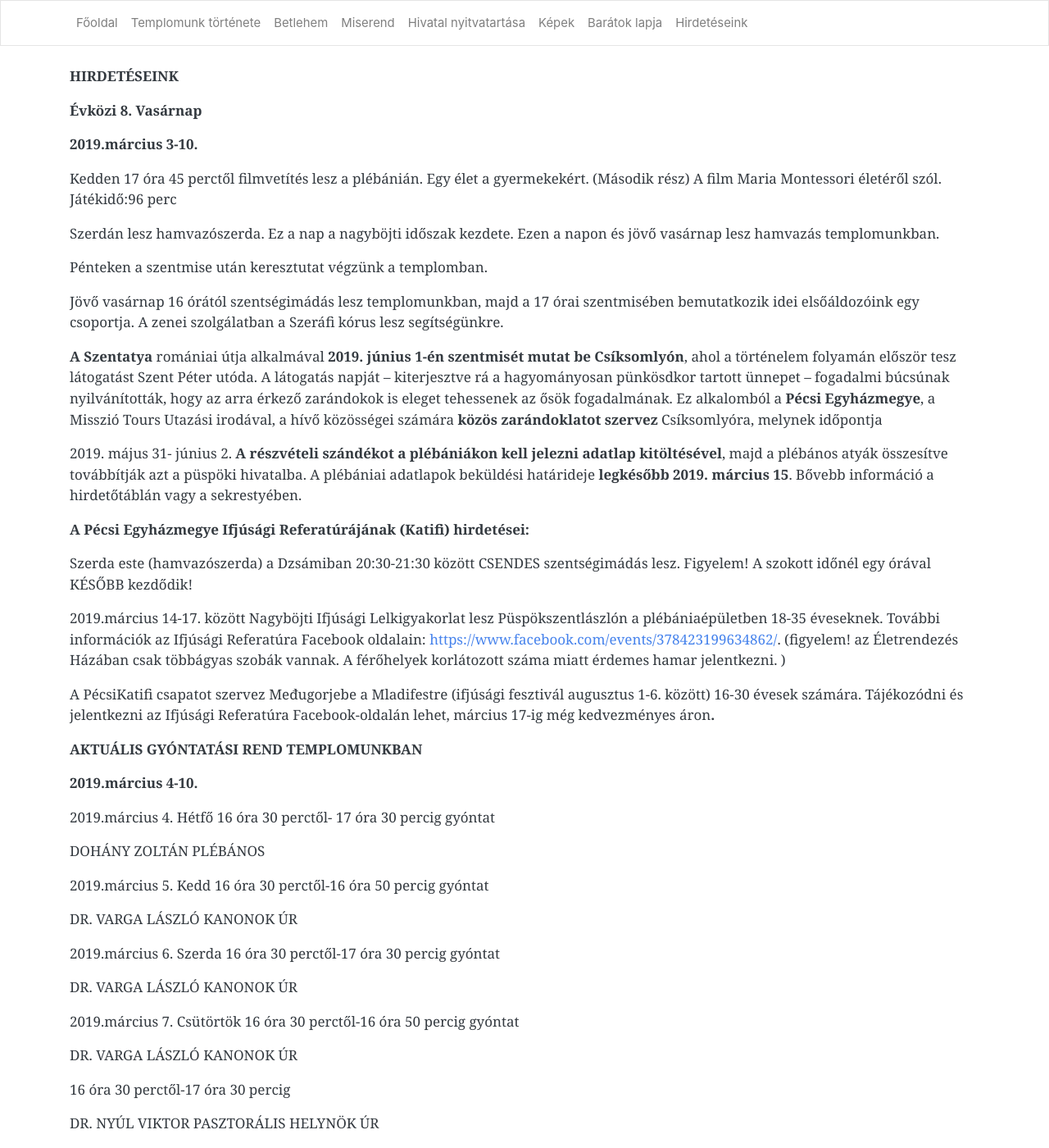
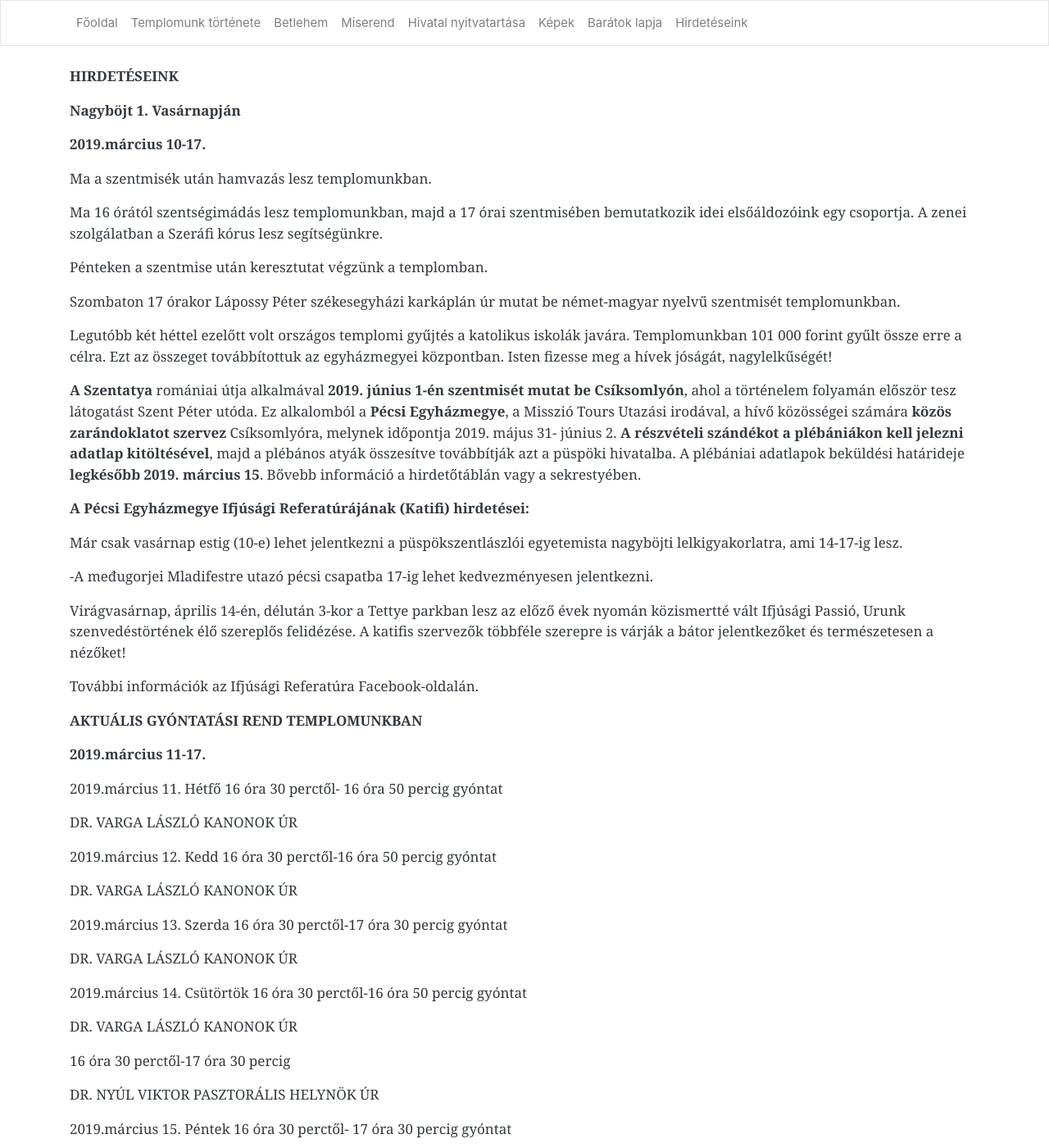
Before and after one commit to pecsi-ferences/pecsi-ferences.github.io, a Jekyll site: the page built from hirdeteseink.md, in a window 1280 px wide and 1400 px high. Shown: the whole window at 82% size. Built offline with Jekyll 4.4.1, drawn with Linux system fonts in a browser that asks for light colours; nearby versions of some CDN libraries; some of the changed text lies outside the part shown.

Commit message:
Update from Forestry.io Zoltán Dohány updated hirdeteseink.md

```diff
--- a/hirdeteseink.md
+++ b/hirdeteseink.md
@@ -3,6 +3,74 @@ layout: default
 title: Hirdetéseink
 
 ---
+**HIRDETÉSEINK**
+
+**Nagyböjt 1. Vasárnapján**
+
+**2019.március 10-17.**
+
+Ma a szentmisék után hamvazás lesz templomunkban.
+
+Ma 16 órától szentségimádás lesz templomunkban, majd a 17 órai szentmisében bemutatkozik idei elsőáldozóink egy csoportja. A zenei szolgálatban a Szeráfi kórus lesz segítségünkre.
+
+Pénteken a szentmise után keresztutat végzünk a templomban.
+
+Szombaton 17 órakor Lápossy Péter székesegyházi karkáplán úr mutat be német-magyar nyelvű szentmisét templomunkban.
+
+Legutóbb két héttel ezelőtt volt országos templomi gyűjtés a katolikus iskolák javára. Templomunkban      101 000 forint gyűlt össze erre a célra. Ezt az összeget továbbítottuk az egyházmegyei központban. Isten fizesse meg a hívek jóságát, nagylelkűségét!
+
+**A Szentatya** romániai útja alkalmával **2019. június 1-én szentmisét mutat be Csíksomlyón**, ahol a történelem folyamán először tesz látogatást Szent Péter utóda. Ez alkalomból a **Pécsi Egyházmegye**, a Misszió Tours Utazási irodával, a hívő közösségei számára **közös zarándoklatot szervez** Csíksomlyóra, melynek időpontja 2019. május 31- június 2. **A részvételi szándékot a plébániákon kell jelezni adatlap kitöltésével**, majd a plébános atyák összesítve továbbítják azt a püspöki hivatalba. A plébániai adatlapok beküldési határideje **legkésőbb 2019. március 15**. Bővebb információ a hirdetőtáblán vagy a sekrestyében.
+
+**A Pécsi Egyházmegye Ifjúsági Referatúrájának (Katifi) hirdetései:**
+
+Már csak vasárnap estig (10-e) lehet jelentkezni a püspökszentlászlói egyetemista nagyböjti lelkigyakorlatra, ami 14-17-ig lesz.
+
+\-A međugorjei Mladifestre utazó pécsi csapatba 17-ig lehet kedvezményesen jelentkezni.
+
+Virágvasárnap, április 14-én, délután 3-kor a Tettye parkban lesz az előző évek nyomán közismertté vált Ifjúsági Passió, Urunk szenvedéstörtének élő szereplős felidézése. A katifis szervezők többféle szerepre is várják a bátor jelentkezőket és természetesen a nézőket!
+
+További információk az Ifjúsági Referatúra Facebook-oldalán.
+
+**AKTUÁLIS GYÓNTATÁSI REND TEMPLOMUNKBAN**
+
+**2019.március 11-17.**
+
+2019\.március 11. Hétfő 16 óra 30 perctől- 16 óra 50 percig gyóntat
+
+DR. VARGA LÁSZLÓ KANONOK ÚR
+
+2019\.március 12. Kedd 16 óra 30 perctől-16 óra 50 percig gyóntat
+
+DR. VARGA LÁSZLÓ KANONOK ÚR
+
+2019\.március 13. Szerda 16 óra 30 perctől-17 óra 30 percig gyóntat
+
+DR. VARGA LÁSZLÓ KANONOK ÚR
+
+2019\.március 14. Csütörtök 16 óra 30 perctől-16 óra 50 percig gyóntat
+
+DR. VARGA LÁSZLÓ KANONOK ÚR
+
+16 óra 30 perctől-17 óra 30 percig
+
+DR. NYÚL VIKTOR PASZTORÁLIS HELYNÖK ÚR
+
+2019\.március 15. Péntek 16 óra 30 perctől- 17 óra 30 percig gyóntat
+
+DR. VARGA LÁSZLÓ KANONOK ÚR
+
+2019\.március 16. Szombat 16 óra 30 perctől- 17 óra 30 percig gyóntat
+
+DOHÁNY ZOLTÁN PLÉBÁNOS
+
+2018\.március 17. Vasárnap 7 óra 50 perctől- 8 óráig
+
+DOHÁNY ZOLTÁN PLÉBÁNOS
+
+17 órától-18 óráig gyóntat
+
+DR. VARGA LÁSZLÓ KANONOK ÚR
+
 **HIRDETÉSEINK**
 
 **Évközi 8. Vasárnap**
```
